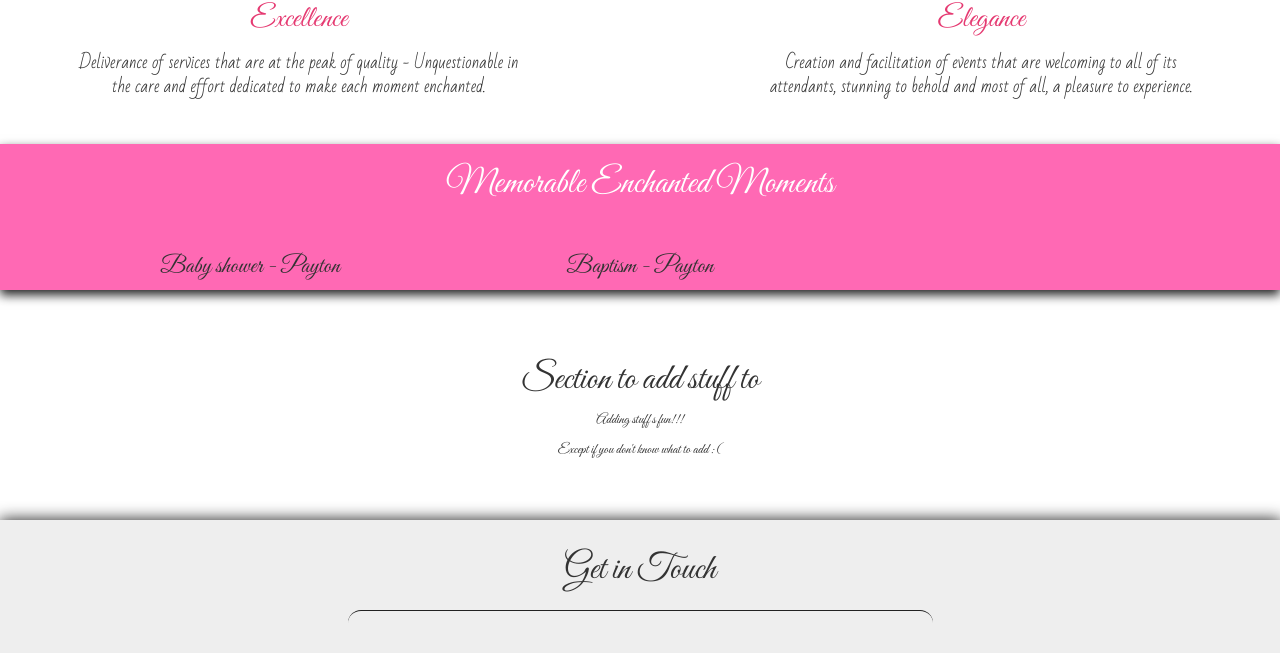
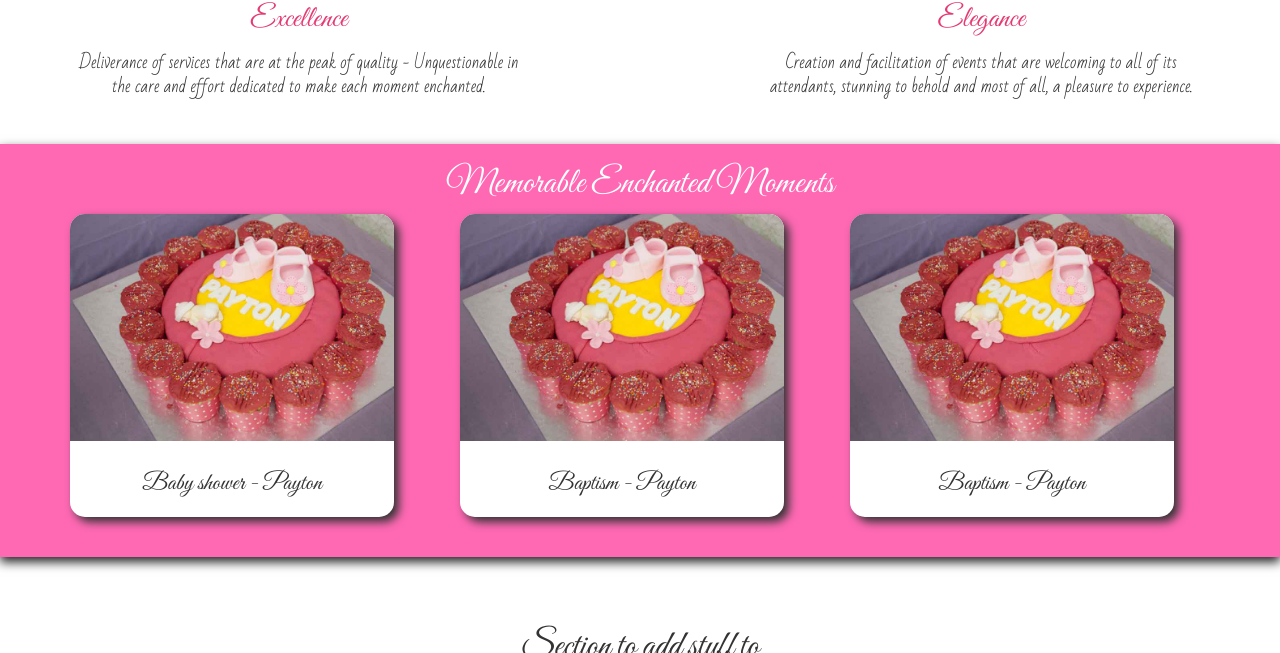
Before and after one commit to mitchHorne/simone-website, a website built with webpack: page index.html in a window 1280 px wide. Shown: the part 1287-1940 px from the top of the page. Built offline with nearby package versions, Linux system fonts and the light colour scheme.

Commit message:
Create gallery main Icons

```diff
--- a/index.html
+++ b/index.html
@@ -126,21 +126,28 @@
                     <div class="row main-gallery">
                         <div class="col-md-4 .col-md-offset-2">
                             <div class="main-gallery-block">
-                                <div class="main-gallery-block-image">
-                                    <img src="" class="main-gallery-image">
-                                </div>
+                                <img src="./src/images/payton-cover.jpg" class="main-gallery-image">
                                 <h3 class="main-gallery-description">Baby shower - Payton</h3>
                             </div>
                         </div>
                         <div class="col-md-4">
                             <div class="main-gallery-block">
-                                <div class="main-gallery-block-image">
-                                    <img src="" class="main-gallery-image">
-                                </div>
+                                <img src="./src/images/payton-cover.jpg" class="main-gallery-image">
+                                <h3 class="main-gallery-description">Baptism - Payton</h3>
+                            </div>
+                        </div>
+                        <div class="col-md-4">
+                            <div class="main-gallery-block">
+                                <img src="./src/images/payton-cover.jpg" class="main-gallery-image">
                                 <h3 class="main-gallery-description">Baptism - Payton</h3>
                             </div>
                         </div>
                     </div>
+
+                    <div class="specific-galleries">
+
+                    </div>
+
                 </div>
             </section>
 
--- a/src/styles/style.less
+++ b/src/styles/style.less
@@ -195,6 +195,7 @@ span h4{
 #memories{
   background: @softPink;
   box-shadow: 0 5px 10px #222;
+  padding: 0 0 30px;
   z-index: 2;
 }
 
@@ -204,6 +205,33 @@ span h4{
 
 #memories p{
   font-size: 1.3em;
+}
+
+#memories .main-gallery .main-gallery-block{
+  background: #fff;
+  border-radius: 15px;
+  box-shadow: 5px 5px 10px #333;
+  transition: all .5s;
+  width: 90%;
+}
+
+#memories .main-gallery .main-gallery-block img{
+  border-radius: 15px 15px 0 0;
+  width: 100%;
+}
+
+#memories .main-gallery .main-gallery-block .main-gallery-description{
+  padding: 10px 5px 20px;
+  transition: all .5s;
+}
+
+#memories .main-gallery .main-gallery-block:hover{
+  background: @softPink;
+  cursor: pointer;
+}
+
+#memories .main-gallery .main-gallery-block:hover .main-gallery-description{
+  color: #fff;
 }
 
 /************************************/
--- a/webpack.config.js
+++ b/webpack.config.js
@@ -11,7 +11,8 @@ module.exports = {
             {test: /\.(woff|woff2)(\?v=\d+\.\d+\.\d+)?$/, loader: 'url?limit=10000&mimetype=application/font-woff'},
             { test: /\.(ttf|eot|svg|gif)(\?v=[0-9]\.[0-9]\.[0-9])?$/, loader: "file-loader" },
             { test: /\.jss$/, loader: 'babel-loader' },
-            { test: /\.jpg$/, loader: "url-loader?limit=10000&minetype=image/jpg" }
+            { test: /\.jpg$/, loader: "url-loader?limit=10000&minetype=image/jpg" },
+            { test: /\.png$/, loader: "url-loader?mimetype=image/png" }
         ]
     }
 };
```
